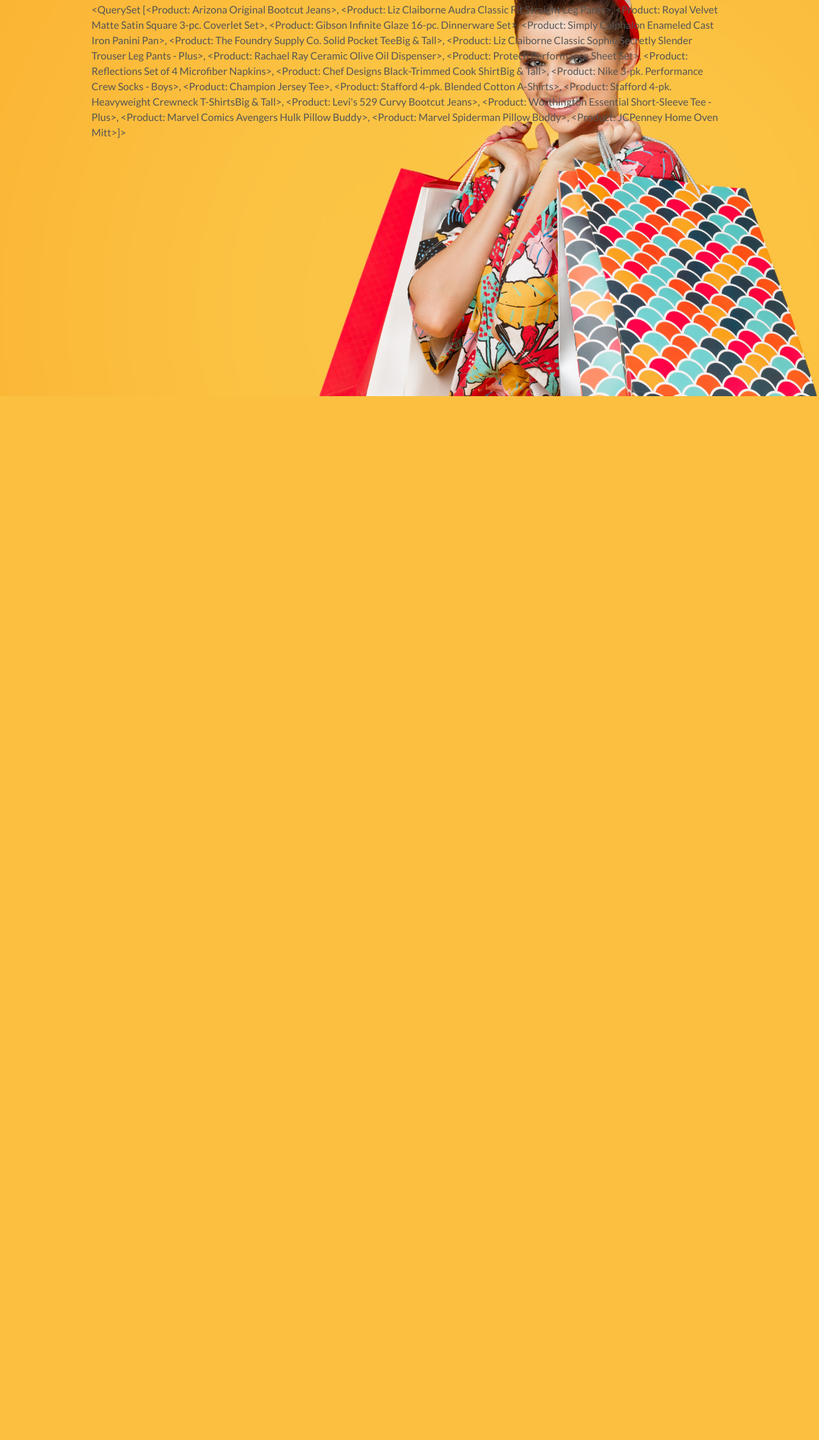
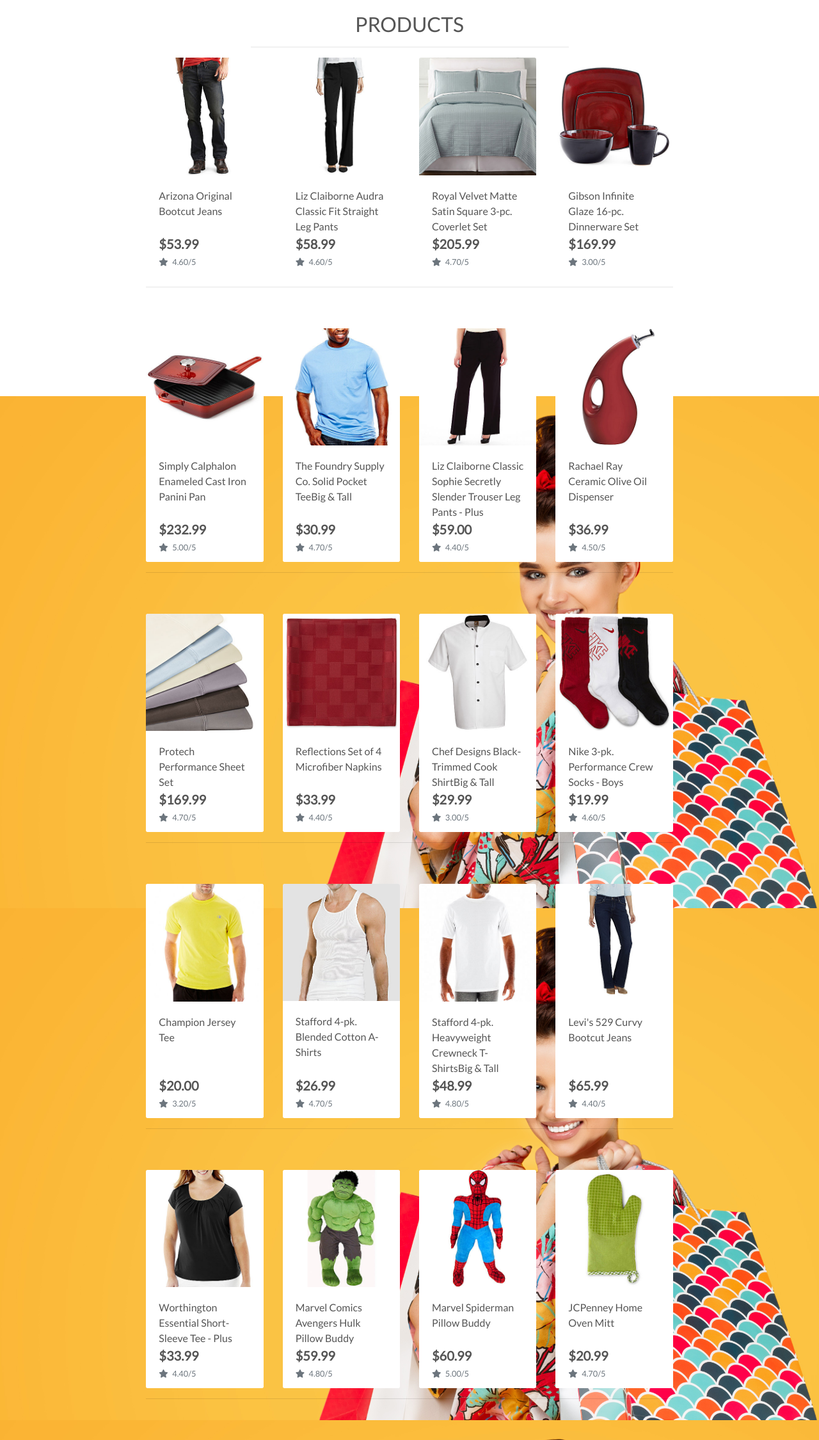
Before and after one commit to MllrB/boutique_ado, a Django app: template products/templates/products/products.html in a window 1280 px wide. Shown: the part 181-2431 px from the top of the page at 64% size. Before the commit the page ends 800 px from the top, so only its background shows below. Run offline with Django 3.2, Linux system fonts and the light colour scheme; the template is opened without the code that fills it: values that come from a table or form of the project are taken from there, others are empty; data comes from the database, SQL or seed files in the repository; some libraries are stand-ins or nearby versions.

Commit message:
started product list page

```diff
--- a/home/urls.py
+++ b/home/urls.py
@@ -1,4 +1,3 @@
-from django.contrib import admin
 from django.urls import path
 from . import views
 
--- a/products/templates/products/products.html
+++ b/products/templates/products/products.html
@@ -10,10 +10,79 @@
 {% endblock  %}
 
 {% block content %}
+<div class="overlay"></div>
 <div class="container">
     <div class="row">
-        <div class="col">
-            {{ products }}
+        <div class="col text-center mt-3">
+            <h2 class="logo-font">Products</h2>
+            <hr class="w-50 mb-1">
+        </div>
+    </div>
+    <div class="row">
+        <div class="product-container col-10 offset-1">
+            <div class="row mt-1 mb-2">
+            </div>
+            <div class="row">
+                {% for product in products %}
+                <div class="col-sm-6 col-md-6 col-lg-4 col-xl-3">
+                    <div class="card h-100 border-0">
+                        {% if product.image %}
+                        <a href="">
+                            <img class="card-img-top img-fluid" src="{{ product.image.url }}" alt="{{ product.name }}">
+                        </a>
+                        {% else %}
+                        <a href="">
+                            <img class="card-img-top img-fluid" src="{{ MEDIA_URL}}noimage.png"
+                                alt="{{ product.name }}">
+                        </a>
+                        {% endif %}
+                        <div class="card-body pb-0">
+                            <p class="mb-0"> {{ product.name }} </p>
+                        </div>
+                        <div class="card-footer bg-white pt-0 border-0 text-left">
+                            <div class="row">
+                                <div class="col">
+                                    <p class="lead mb-0 text-left font-weight-bold">${{ product.price }}</p>
+                                    {% if product.rating %}
+                                    <small class="text-muted">
+                                        <i class="fas fa-star mr-1"></i>
+                                        {{ product.rating }}/5
+                                    </small>
+                                    {% else %}
+                                    <small class="text-muted">No rating</small>
+                                    {% endif %}
+                                </div>
+                            </div>
+                        </div>
+                    </div>
+                </div>
+
+                {% if forloop.counter|divisibleby:1 %}
+                <div class="col-12 d-sm-none mb-5">
+                    <hr>
+                </div>
+                {% endif %}
+
+                {% if forloop.counter|divisibleby:2 %}
+                <div class="col-12 d-none d-sm-block d-md-block d-lg-none mb-5">
+                    <hr>
+                </div>
+                {% endif %}
+
+                {% if forloop.counter|divisibleby:3 %}
+                <div class="col-12 d-none d-lg-block d-xl-none mb-5">
+                    <hr>
+                </div>
+                {% endif %}
+
+                {% if forloop.counter|divisibleby:4 %}
+                <div class="col-12 d-none d-xl-block mb-5">
+                    <hr>
+                </div>
+                {% endif %}
+
+                {% endfor %}
+            </div>
         </div>
     </div>
 </div>
--- a/static/css/base.css
+++ b/static/css/base.css
@@ -62,6 +62,16 @@ body {
     background: #000 !important;
 }
 
+.overlay {
+    height: 100%;
+    width: 100%;
+    background: #fff;
+    top: 0;
+    left: 0;
+    position: fixed;
+    z-index: -1;
+}
+
 
 /* -------------------------------- Media Queries */
 
```
